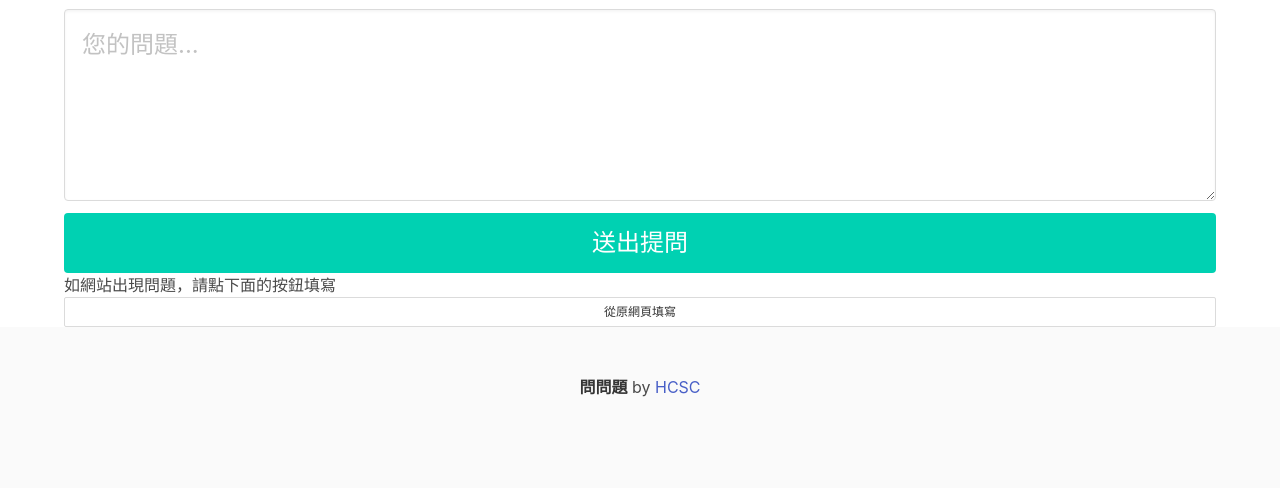
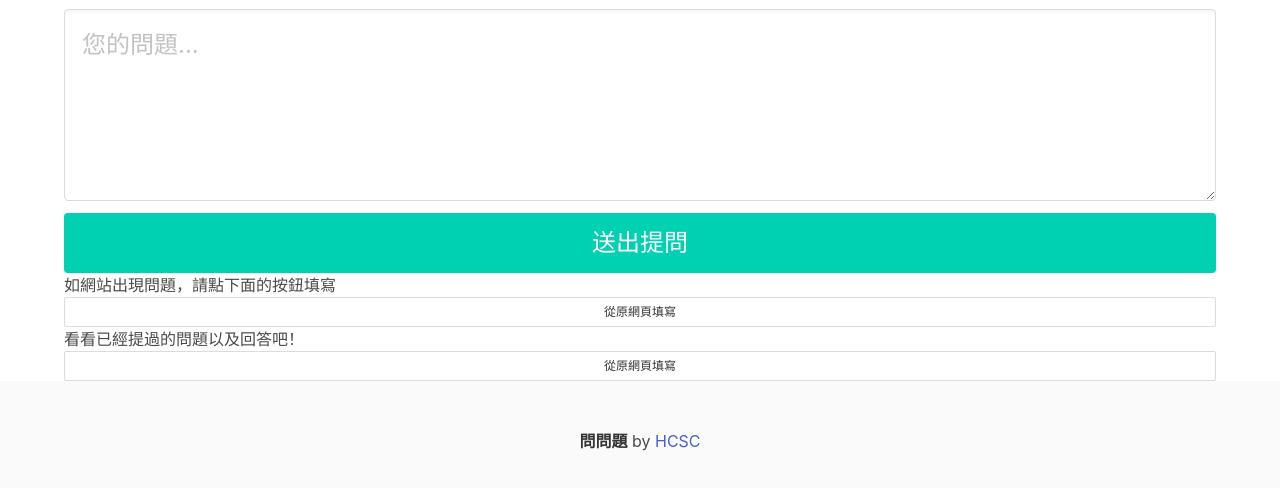
Before and after one commit to hcsc-25th/question, a plain HTML site: page index.html in a window 1280 px wide. Shown: the part 528-1016 px from the top of the page. Drawn offline with nearby package versions, Linux system fonts and the light colour scheme.

Commit message:
Update index.html

```diff
--- a/index.html
+++ b/index.html
@@ -49,6 +49,8 @@
     </form>
     <p>如網站出現問題，請點下面的按鈕填寫</p>
     <a class="button is-small is-fullwidth" href="https://docs.google.com/forms/d/e/1FAIpQLSeRWjKsYZ316jlDDo-3dvIZm6qSv2Ij0_W10tGvh4D1fEtd9A/viewform?usp=sf_link" target="_blank" rel="nofollow noopener">從原網頁填寫</a>
+    <h3>看看已經提過的問題以及回答吧！</h3>
+    <a class="button is-small is-fullwidth" href="https://hcsc-25th.github.io/about/qa/" target="" rel="noopener">從原網頁填寫</a>
   </div>
   <footer class="footer">
     <div class="content has-text-centered">
```
